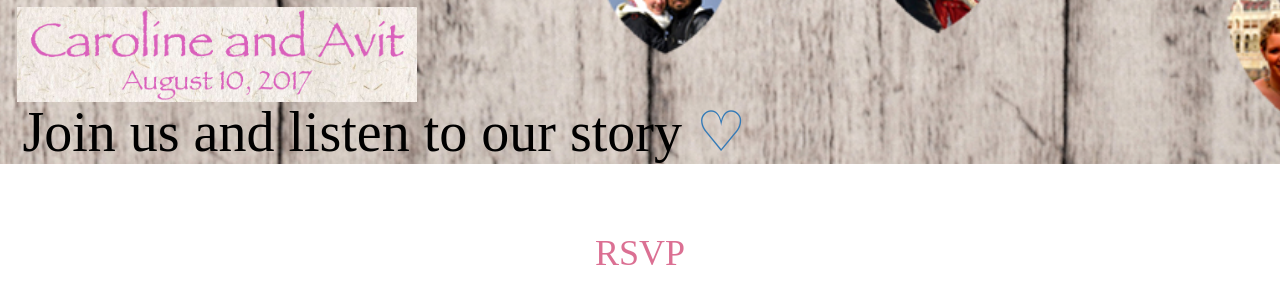
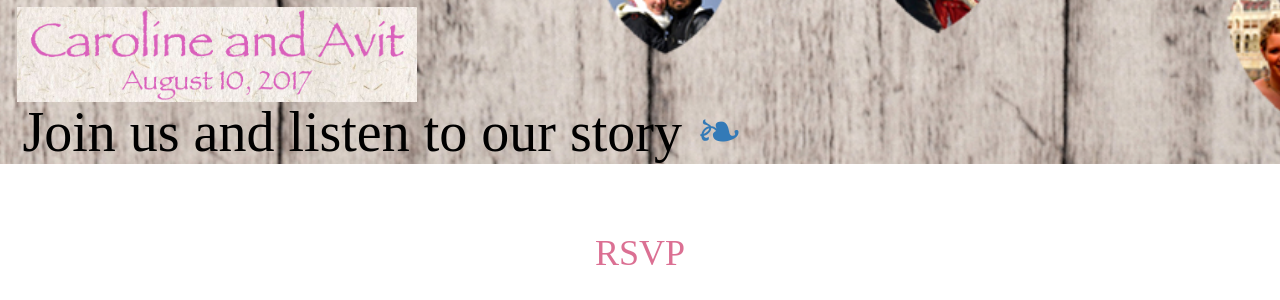
Before and after one commit to MonchiLin/carowedavit.github.io, a Jekyll site: the page built from index.html, in a window 1280 px wide and 900 px high, scrolled down 577 px. Shown: the part 159-459 px from the top of the window. Built offline with Jekyll 4.4.1, drawn with Linux system fonts in a browser that asks for light colours.

Commit message:
font updated

```diff
--- a/_includes/header.html
+++ b/_includes/header.html
@@ -1,6 +1,6 @@
 <header id="top" class="header">
   <div class="text-vertical-center">
   <img src="img/qh.jpg" alt="Wedding quotes" style="width:400px; margin-left: 1.2em;">
-   <h1 style="margin-left: 0.4em;">Join us and listen to our story <a href="#rsvp" onclick = $("#menu-close").click(); >&#x2661;</a> </h1>
+   <h1 style="margin-left: 0.4em;">Join us and listen to our story <a href="#rsvp" onclick = $("#menu-close").click(); >&#x2767;</a> </h1>
   </div>
 </header>
```
